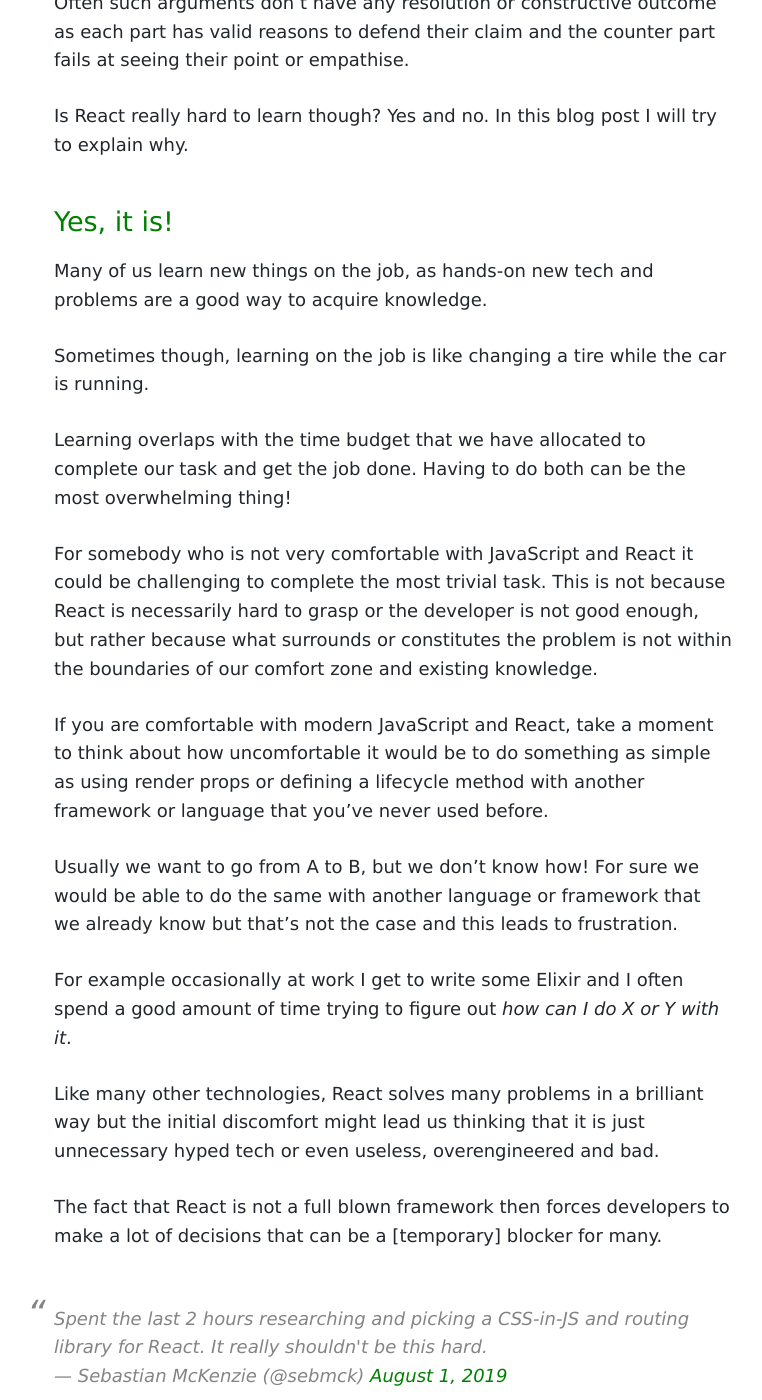
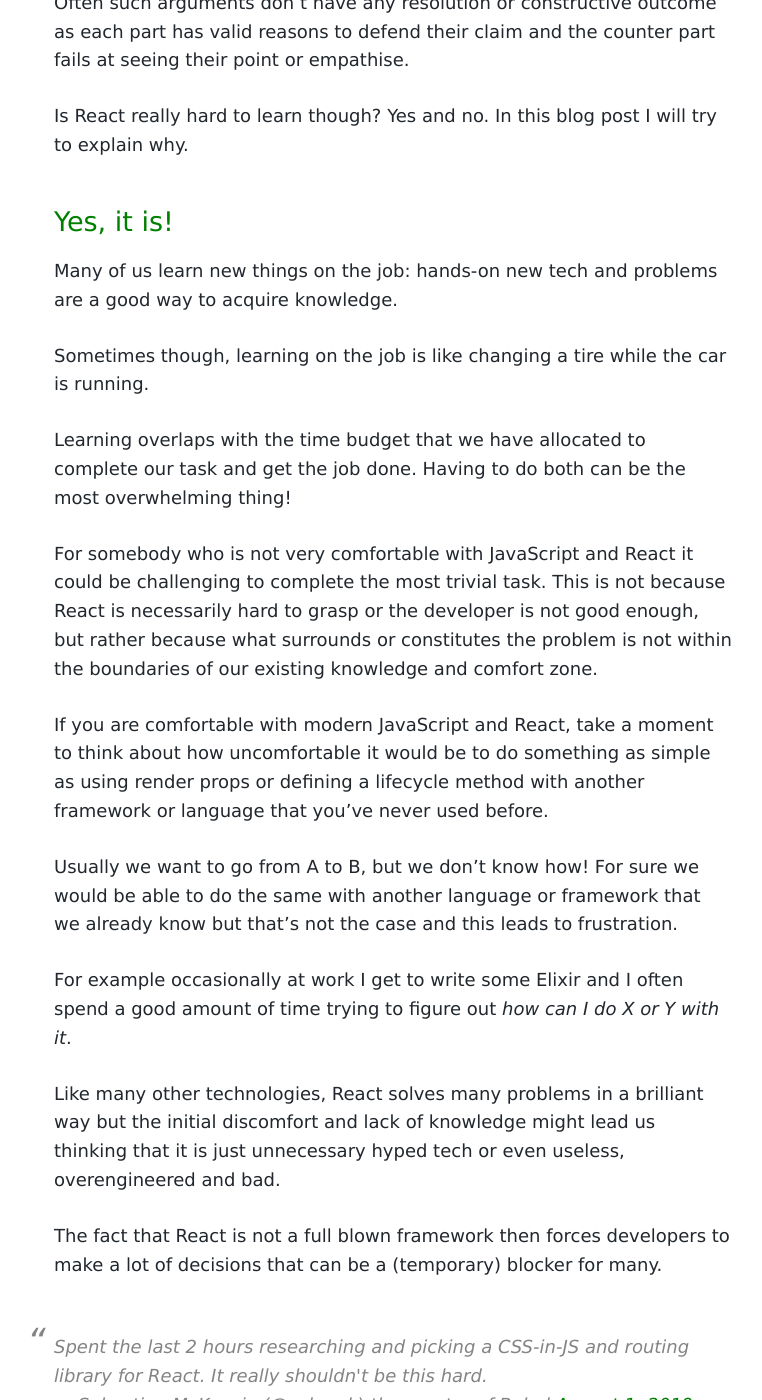
Before and after one commit to giuseppeg/giuseppeg.github.com, a Jekyll site: the page built from _posts/2019-08-07-react-hard-to-learn.md, in a window 1280 px wide and 1400 px high, scrolled down 396 px. Shown: the whole window, without its empty margins (247-1009 px from the left). Built offline with Jekyll 4.4.1, drawn with Linux system fonts in a browser that asks for light colours; comment, search, counter and statistics services are not loaded; some of the changed text lies outside the part shown.

Commit message:
adjustments

```diff
--- a/_posts/2019-08-07-react-hard-to-learn.md
+++ b/_posts/2019-08-07-react-hard-to-learn.md
@@ -13,13 +13,13 @@
 
 ## Yes, it is!
 
-Many of us learn new things on the job, as hands-on new tech and problems are a good way to acquire knowledge.
+Many of us learn new things on the job: hands-on new tech and problems are a good way to acquire knowledge.
 
 Sometimes though, learning on the job is like changing a tire while the car is running.
 
 Learning overlaps with the time budget that we have allocated to complete our task and get the job done. Having to do both can be the most overwhelming thing!
 
-For somebody who is not very comfortable with JavaScript and React it could be challenging to complete the most trivial task. This is not because React is necessarily hard to grasp or the developer is not good enough, but rather because what surrounds or constitutes the problem is not within the boundaries of our comfort zone and existing knowledge.
+For somebody who is not very comfortable with JavaScript and React it could be challenging to complete the most trivial task. This is not because React is necessarily hard to grasp or the developer is not good enough, but rather because what surrounds or constitutes the problem is not within the boundaries of our existing knowledge and comfort zone.
 
 If you are comfortable with modern JavaScript and React, take a moment to think about how uncomfortable it would be to do something as simple as using render props or defining a lifecycle method with another framework or language that you've never used before.
 
@@ -27,12 +27,12 @@
 
 For example occasionally at work I get to write some Elixir and I often spend a good amount of time trying to figure out _how can I do X or Y with it_.
 
-Like many other technologies, React solves many problems in a brilliant way but the initial discomfort might lead us thinking that it is just unnecessary hyped tech or even useless, overengineered and bad.
+Like many other technologies, React solves many problems in a brilliant way but the initial discomfort and lack of knowledge might lead us thinking that it is just unnecessary hyped tech or even useless, overengineered and bad.
 
-The fact that React is not a full blown framework then forces developers to make a lot of decisions that can be a [temporary] blocker for many.
+The fact that React is not a full blown framework then forces developers to make a lot of decisions that can be a (temporary) blocker for many.
 
 <div class="Copy-embedTweet">
-<blockquote class="twitter-tweet" data-link-color="#008000"><p lang="en" dir="ltr">Spent the last 2 hours researching and picking a CSS-in-JS and routing library for React. It really shouldn&#39;t be this hard.</p>&mdash; Sebastian McKenzie (@sebmck) <a href="https://twitter.com/sebmck/status/1156721441003339776?ref_src=twsrc%5Etfw">August 1, 2019</a></blockquote> <script async src="https://platform.twitter.com/widgets.js" charset="utf-8"></script>
+<blockquote class="twitter-tweet" data-link-color="#008000"><p lang="en" dir="ltr">Spent the last 2 hours researching and picking a CSS-in-JS and routing library for React. It really shouldn&#39;t be this hard.</p>&mdash; Sebastian McKenzie (@sebmck) the creator of Babel <a href="https://twitter.com/sebmck/status/1156721441003339776?ref_src=twsrc%5Etfw">August 1, 2019</a></blockquote> <script async src="https://platform.twitter.com/widgets.js" charset="utf-8"></script>
 </div>
 
 Learning React can be <span aria-hidden="true">~~hard~~</span> uncomfortable if you are new to it and don't have the necessary amount of time or patience to familiarise with it but so is anything else and I personally think that in the long term it is worth the effort.
@@ -61,11 +61,13 @@
 
 When I had to use React at work the other crucial bit for me was the fact that the development enviroment was already set up: other engineers had configured webpack, Babel etc.
 
-Due to its large adoption there is a vibrant community around React, with plenty of places where you can ask for help and pre-configured frameworks like [Next.js](https://nextjs.org) or [Create React App](https://facebook.github.io/create-react-app/), which can lower the barrier to entry. The React website has even a quick guide called [Add React in One Minute](https://reactjs.org/docs/add-react-to-a-website.html#add-react-in-one-minute) that will help you get started in ... well, one minute 😅
+Due to its large adoption there is a vibrant community around React, with plenty of places where you can ask for help and pre-configured frameworks like [Next.js](https://nextjs.org) or [Create React App](https://facebook.github.io/create-react-app/), which can lower the barrier to entry.
+
+The React website has even a quick guide called [Add React in One Minute](https://reactjs.org/docs/add-react-to-a-website.html#add-react-in-one-minute) that will help you get started in ... well, one minute 😅
 
 ## Conclusion
 
-Often people simply express their thoughts publicly without wanting to start a weekend-long debate, drama or, worse, attack other folks – Brad Frost wrote [a blog post about this topic](http://bradfrost.com/blog/post/i-dunno/) and I highly recommend to read it.
+Often people express their thoughts or discomfort publicly without wanting to start a weekend-long debate, drama or, worse, attack and shame other folks – Brad Frost wrote [a blog post about this topic](http://bradfrost.com/blog/post/i-dunno/) and I highly recommend to read it.
 
 Learning something new like React could be intimidating and hard, especially when you don't have the chance to do so for fun and take all the time you need to get comfortable with a that technology.
 
```
